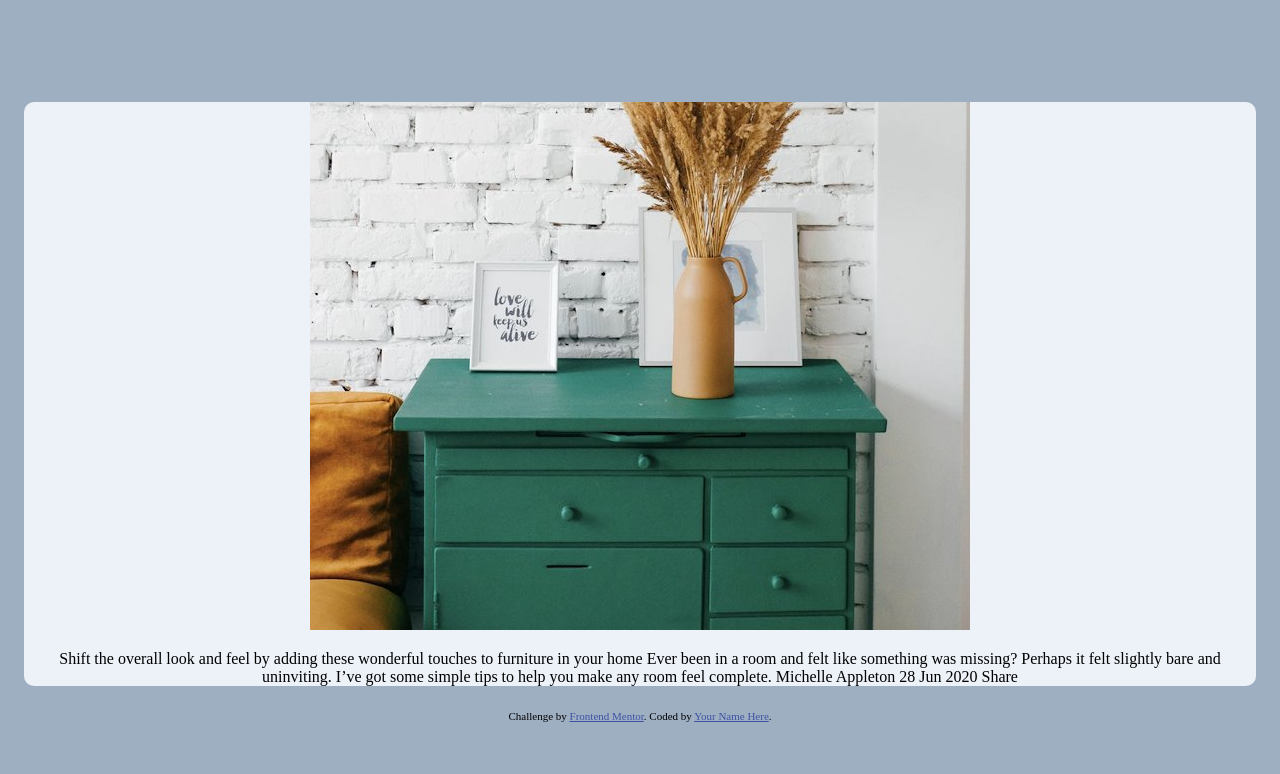
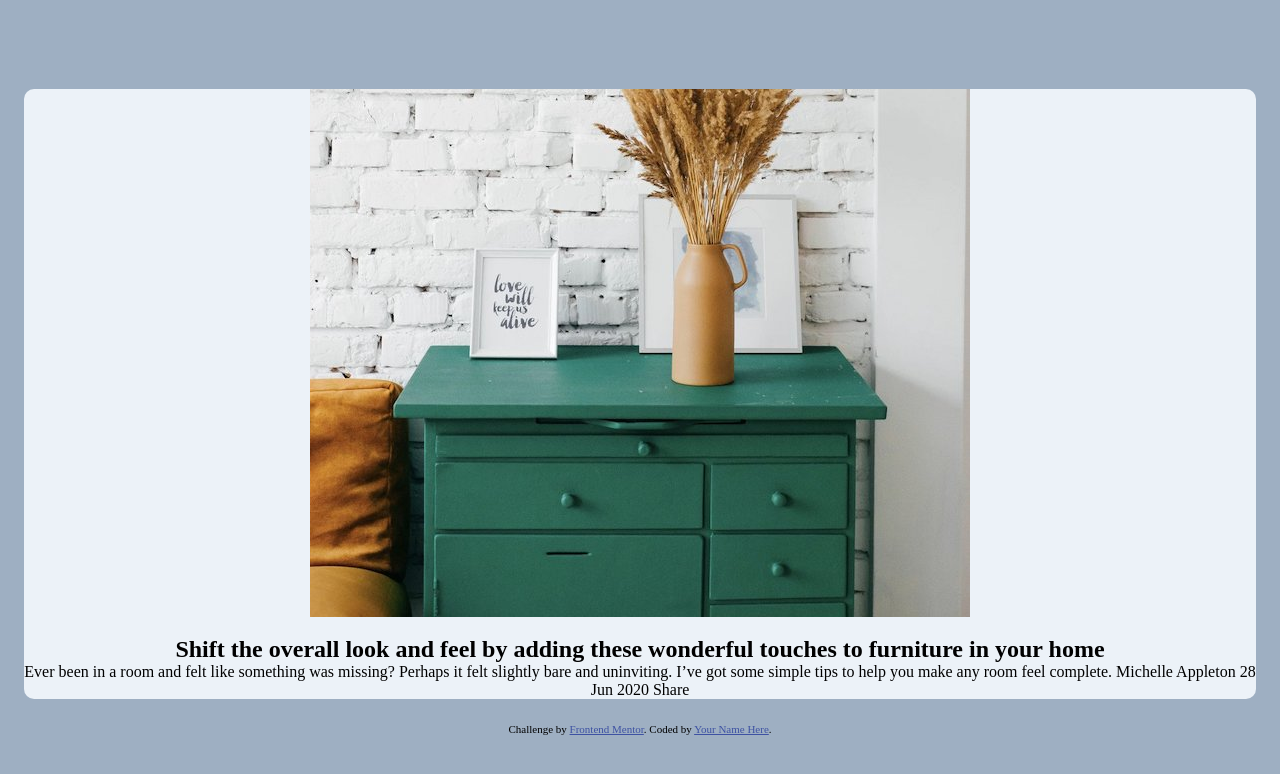
Before and after one commit to Maryahcee/article-preview, a plain HTML site: page index.html in a window 1280 px wide. Drawn offline with Linux system fonts and the light colour scheme.

Commit message:
Update the heading in html.index
added H2 tags in html

```diff
--- a/index.html
+++ b/index.html
@@ -15,8 +15,10 @@
     <picture class="drawer">
       <img src="./images/drawers.jpg" alt="">
     </picture>
-    Shift the overall look and feel by adding these wonderful
-  touches to furniture in your home
+    <h2 class="mainheading">
+      Shift the overall look and feel by adding these wonderful
+      touches to furniture in your home
+    </h2>
 
   Ever been in a room and felt like something was missing? Perhaps
   it felt slightly bare and uninviting. I’ve got some simple tips
```
